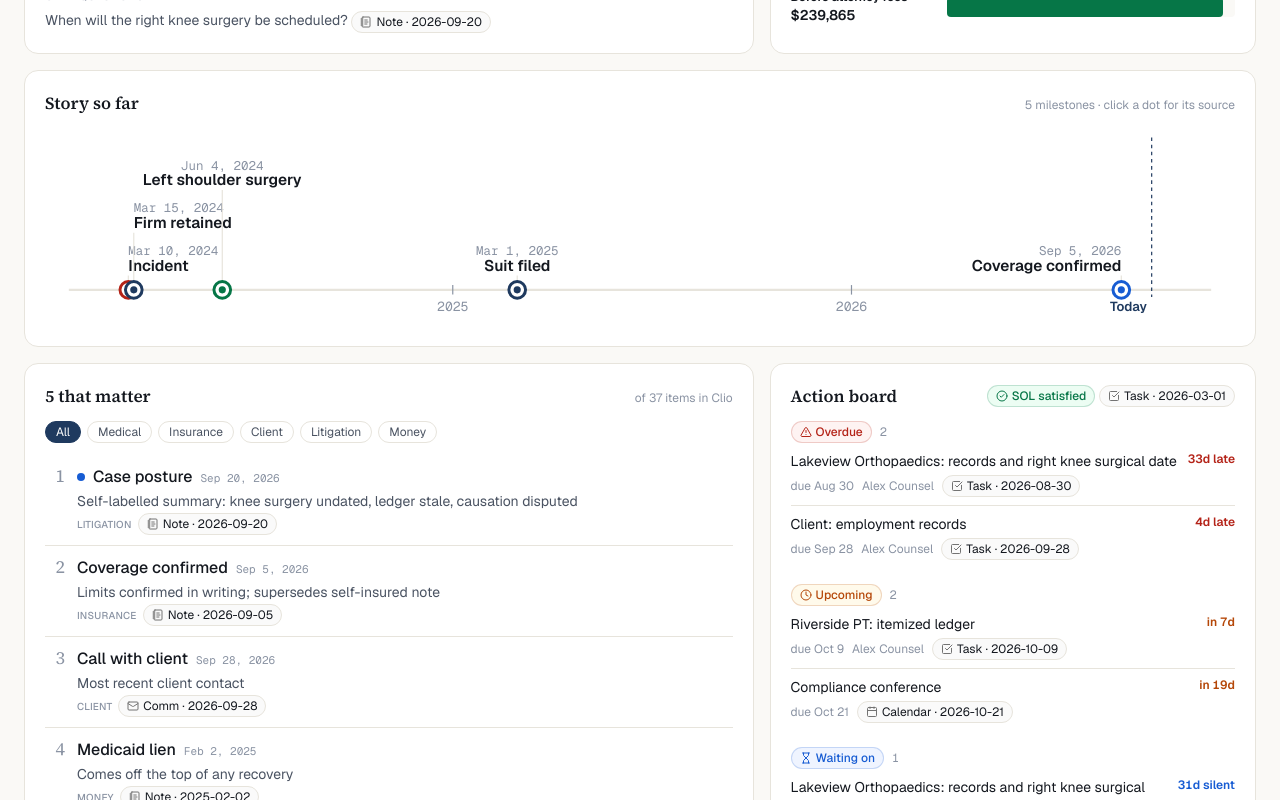
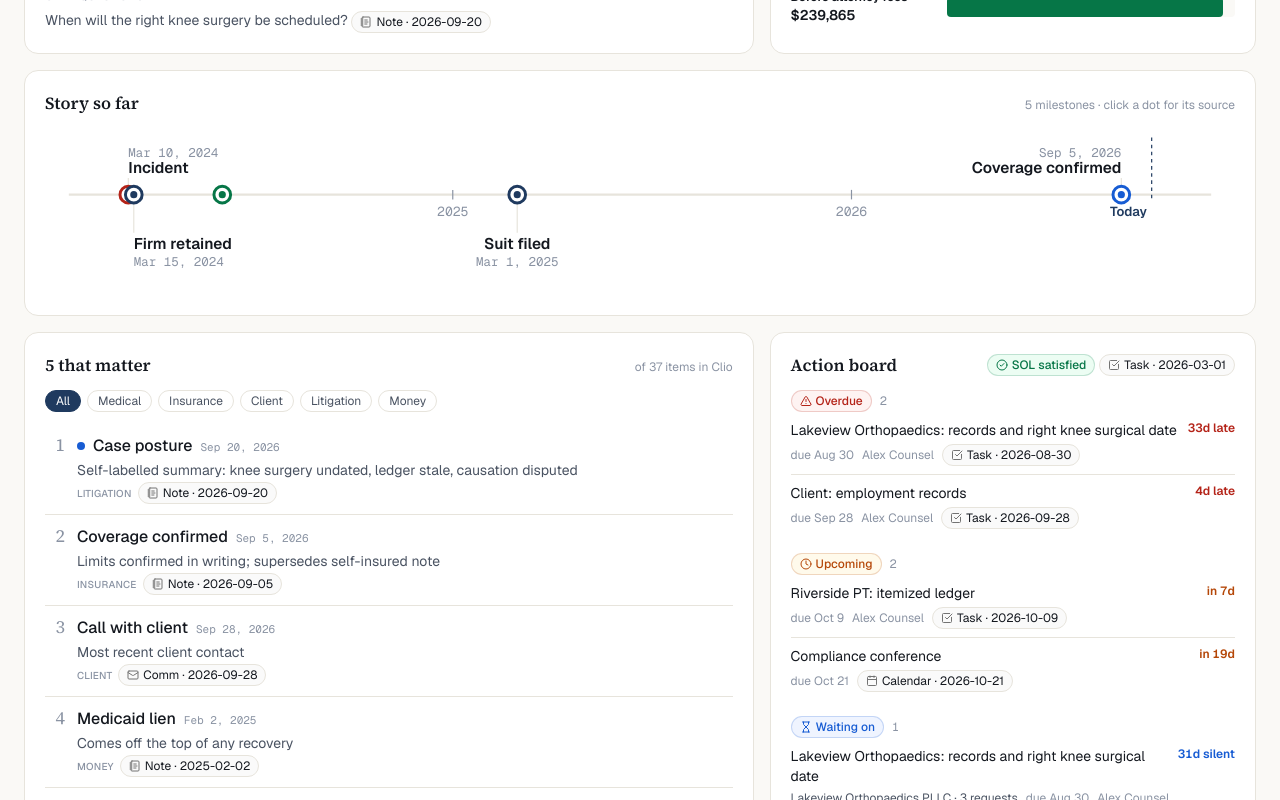
Before and after one commit to EricTran6/swans-applied-ai-hackathon, a Next.js app: page /dev/brief in a window 1280 px wide. Shown: the part 900-1700 px from the top of the page. Built offline with nearby package versions, Linux system fonts and the light colour scheme.

Commit message:
fix: mobile header overflow, story strip label collisions, unique chip keys, formatted evidence dates, change-list popover

```diff
--- a/src/components/brief/Header.tsx
+++ b/src/components/brief/Header.tsx
@@ -58,7 +58,7 @@ export function BriefHeader({ digest, toolbar }: { digest: Digest; toolbar?: Rea
             )}
             {lc && <Refs refs={[lc.ref]} max={1} />}
             {client.nextTouchpoint && (
-              <span className="inline-flex items-center gap-1 text-xs text-ink-2">
+              <span className="inline-flex max-w-full flex-wrap items-center gap-1 text-xs text-ink-2">
                 <CalendarClock className="size-3.5 text-ink-3" aria-hidden />
                 Next: {client.nextTouchpoint.title} · {formatDate(client.nextTouchpoint.date, { year: false })}
                 <Refs refs={[client.nextTouchpoint.ref]} max={1} />
@@ -68,8 +68,8 @@ export function BriefHeader({ digest, toolbar }: { digest: Digest; toolbar?: Rea
           {lc?.summary && <p className="text-xs text-ink-3">“{lc.summary}”</p>}
           {client.statusChips.length > 0 && (
             <div className="flex flex-wrap items-center gap-1.5">
-              {client.statusChips.map((c) => (
-                <span key={c.text} className="inline-flex items-center gap-1">
+              {client.statusChips.map((c, i) => (
+                <span key={`${c.text}-${i}`} className="inline-flex max-w-full items-center gap-1">
                   <Pill tone="neutral">{c.text}</Pill>
                   <Refs refs={c.refs} max={1} />
                 </span>
--- a/src/components/brief/InjuriesAndTable.tsx
+++ b/src/components/brief/InjuriesAndTable.tsx
@@ -4,7 +4,7 @@ import { ArrowDown, ArrowUp } from "lucide-react";
 import type { Injury, TimelineEvent } from "@/lib/types";
 import { SourceChip, useEvidence } from "@/components/evidence";
 import { cn } from "@/lib/utils";
-import { formatDate, groupInjuries, sortFilterTimeline, type TimelineSortKey } from "./lib";
+import { formatDate, groupInjuries, uniqueRefs, sortFilterTimeline, type TimelineSortKey } from "./lib";
 import { Empty, Panel, Pill, Refs, itemKey, type Tone } from "./primitives";
 import { CATEGORY_COLOR } from "./StoryStrip";
 
@@ -34,8 +34,8 @@ export function Injuries({ injuries }: { injuries: Injury[] }) {
                       {i.firstDocumented && <span className="text-xs text-ink-3">since {formatDate(i.firstDocumented)}</span>}
                     </div>
                     <div className="flex flex-wrap gap-1">
-                      {i.refs.map((r) => (
-                        <SourceChip key={r.drawerKey} sourceRef={r} label={r.page ? `p${r.page}` : undefined} />
+                      {uniqueRefs(i.refs).map((r, ri) => (
+                        <SourceChip key={`${r.drawerKey}-${ri}`} sourceRef={r} label={r.page ? `p${r.page}` : undefined} />
                       ))}
                     </div>
                   </li>
--- a/src/components/brief/StoryStrip.tsx
+++ b/src/components/brief/StoryStrip.tsx
@@ -15,13 +15,36 @@ function clip(s: string, n: number): string {
   return s.length > n ? `${s.slice(0, n - 1)}…` : s;
 }
 
+const CHAR_W = 7;       // approx px per char at 13px semibold
+const LABEL_GAP = 8;    // min horizontal gap between labels on the same side
+const MAX_TITLE = 24;
+
+interface Placed { x: number; anchor: "start" | "middle" | "end"; side: "above" | "below" | null }
+
+/** Greedy chronological placement: try the alternating side first, then the other; hide the label if neither fits. */
+function placeLabels(points: { event: TimelineEvent; x: number }[]): Placed[] {
+  const lastRight = { above: -Infinity, below: -Infinity };
+  return points.map(({ event, x }, i) => {
+    const anchor = x < 110 ? "start" : x > W - 110 ? "end" : "middle";
+    const w = Math.max(clip(event.title, MAX_TITLE).length, 14) * CHAR_W;
+    const left = anchor === "start" ? x : anchor === "end" ? x - w : x - w / 2;
+    const right = left + w;
+    const order = i % 2 === 0 ? (["above", "below"] as const) : (["below", "above"] as const);
+    const side = order.find((sd) => left >= lastRight[sd] + LABEL_GAP) ?? null;
+    if (side) lastRight[side] = right;
+    return { x, anchor, side };
+  });
+}
+
 export function StoryStrip({ timeline, newKeys }: { timeline: TimelineEvent[]; newKeys?: Set<string> }) {
   const { open } = useEvidence();
   const now = useNow(60_000);
   const milestones = timeline.filter((e) => e.milestone);
-  const layout = stripLayout(milestones, { width: W, pad: 70, minGap: 150, maxLanes: 3, now: now ?? undefined });
-  const axisY = 18 + layout.lanes * LANE_H + 10;
-  const H = axisY + 30;
+  const layout = stripLayout(milestones, { width: W, pad: 70, minGap: 150, maxLanes: 1, now: now ?? undefined });
+  const placed = placeLabels(layout.points);
+  const hasBelow = placed.some((p) => p.side === "below");
+  const axisY = 56;
+  const H = axisY + (hasBelow ? 84 : 30);
 
   return (
     <Panel title="Story so far" aside={`${milestones.length} milestones · click a dot for its source`}>
@@ -31,8 +54,8 @@ export function StoryStrip({ timeline, newKeys }: { timeline: TimelineEvent[]; n
         <div className="-mx-1 overflow-x-auto px-1">
           <svg viewBox={`0 0 ${W} ${H}`} className="block w-full min-w-[720px]" role="img" aria-label="Case milestones timeline">
             <line x1={20} x2={W - 20} y1={axisY} y2={axisY} stroke="var(--line)" strokeWidth={2} />
-            {layout.ticks.map((t) => (
-              <g key={t.label}>
+            {layout.ticks.map((t, i) => (
+              <g key={`${t.label}-${i}`}>
                 <line x1={t.x} x2={t.x} y1={axisY - 4} y2={axisY + 4} stroke="var(--ink-3)" />
                 <text x={t.x} y={axisY + 18} textAnchor="middle" fontSize={11} fill="var(--ink-3)" fontFamily="var(--font-geist-mono)">{t.label}</text>
               </g>
@@ -43,15 +66,17 @@ export function StoryStrip({ timeline, newKeys }: { timeline: TimelineEvent[]; n
                 <text x={layout.today} y={axisY + 18} textAnchor="end" dx={-4} fontSize={11} fontWeight={600} fill="var(--navy)">Today</text>
               </g>
             )}
-            {layout.points.map(({ event, x, lane }) => {
-              const labelY = axisY - 16 - lane * LANE_H;
-              const anchor = x < 110 ? "start" : x > W - 110 ? "end" : "middle";
+            {layout.points.map(({ event, x }, i) => {
+              const { anchor, side } = placed[i]!;
+              const above = side === "above";
+              const titleY = above ? axisY - 18 : axisY + 46;
+              const dateY = above ? titleY - 14 : titleY + 14;
               const ref = event.refs[0];
               const isNew = ref ? newKeys?.has(`${ref.sourceType}:${ref.clioId}`) : false;
               const act = () => ref && open(ref);
               return (
                 <g
-                  key={event.id}
+                  key={`${event.id}-${i}`}
                   role="button"
                   tabIndex={0}
                   className="cursor-pointer outline-none [&:focus-visible_circle]:stroke-[3]"
@@ -59,14 +84,18 @@ export function StoryStrip({ timeline, newKeys }: { timeline: TimelineEvent[]; n
                   onKeyDown={(e) => { if (e.key === "Enter" || e.key === " ") { e.preventDefault(); act(); } }}
                 >
                   <title>{`${event.title} · ${formatDate(event.date)} (${event.derivation})`}</title>
-                  <line x1={x} x2={x} y1={labelY + 4} y2={axisY} stroke="var(--line)" />
+                  {side && <line x1={x} x2={x} y1={above ? titleY + 4 : axisY} y2={above ? axisY : titleY - 14} stroke="var(--line)" />}
                   <circle cx={x} cy={axisY} r={7} fill="white" stroke={CATEGORY_COLOR[event.category]} strokeWidth={2.5} />
                   <circle cx={x} cy={axisY} r={3} fill={CATEGORY_COLOR[event.category]} />
                   {isNew && <circle cx={x + 7} cy={axisY - 7} r={3.5} fill="var(--info)" />}
-                  <text x={x} y={labelY - 13} textAnchor={anchor} fontSize={10.5} fill="var(--ink-3)" fontFamily="var(--font-geist-mono)">
-                    {formatDate(event.date)}{event.derivation === "inferred" ? " ~" : ""}
-                  </text>
-                  <text x={x} y={labelY} textAnchor={anchor} fontSize={13} fontWeight={600} fill="var(--ink)">{clip(event.title, 24)}</text>
+                  {side && (
+                    <>
+                      <text x={x} y={dateY} textAnchor={anchor} fontSize={10.5} fill="var(--ink-3)" fontFamily="var(--font-geist-mono)">
+                        {formatDate(event.date)}{event.derivation === "inferred" ? " ~" : ""}
+                      </text>
+                      <text x={x} y={titleY} textAnchor={anchor} fontSize={13} fontWeight={600} fill="var(--ink)">{clip(event.title, MAX_TITLE)}</text>
+                    </>
+                  )}
                 </g>
               );
             })}
--- a/src/components/brief/primitives.tsx
+++ b/src/components/brief/primitives.tsx
@@ -27,8 +27,8 @@ export function Refs({ refs, max = 3, className }: { refs: SourceRef[]; max?: nu
   if (!list.length) return null;
   const shown = list.slice(0, max);
   return (
-    <span className={cn("inline-flex flex-wrap items-center gap-1 align-middle", className)}>
-      {shown.map((r) => <SourceChip key={r.drawerKey} sourceRef={r} label={chipLabel(r)} />)}
+    <span className={cn("inline-flex max-w-full shrink-0 flex-wrap items-center gap-1 align-middle", className)}>
+      {shown.map((r, i) => <SourceChip key={`${r.drawerKey}-${i}`} sourceRef={r} label={chipLabel(r)} />)}
       {list.length > max && <span className="font-mono text-[11px] text-ink-3">+{list.length - max}</span>}
     </span>
   );
@@ -57,7 +57,7 @@ export function Pill({ tone = "neutral", className, children, title }: {
   tone?: Tone; className?: string; children: React.ReactNode; title?: string;
 }) {
   return (
-    <span title={title} className={cn("inline-flex items-center gap-1 rounded-full border px-2 py-0.5 text-xs font-medium whitespace-nowrap", TONE[tone], className)}>
+    <span title={title} className={cn("inline-flex items-center gap-1 max-w-full rounded-full border px-2 py-0.5 text-xs font-medium break-words whitespace-normal", TONE[tone], className)}>
       {children}
     </span>
   );
--- a/src/components/evidence/EvidenceDrawer.tsx
+++ b/src/components/evidence/EvidenceDrawer.tsx
@@ -6,7 +6,7 @@ import { Sheet, SheetContent, SheetHeader, SheetTitle, SheetDescription } from "
 import { Badge } from "@/components/ui/badge";
 import { splitByQuote } from "./highlight";
 import { PdfViewer } from "./PdfViewer";
-import { SOURCE_LABEL } from "./meta";
+import { SOURCE_LABEL, formatSourceDate } from "./meta";
 
 type SourcePayload = { record: ClioRecord; documentText?: { page: number; pageCount: number; text: string } };
 
@@ -39,7 +39,7 @@ export function EvidenceDrawer({ sourceRef, onClose }: { sourceRef: SourceRef |
             <SheetHeader className="p-0 pr-8">
               <div className="flex flex-wrap items-center gap-2">
                 <Badge variant="secondary">{SOURCE_LABEL[sourceRef.sourceType]}</Badge>
-                {(rec?.sourceDate ?? sourceRef.sourceDate) && <span className="text-xs text-muted-foreground">{rec?.sourceDate ?? sourceRef.sourceDate}</span>}
+                {(rec?.sourceDate ?? sourceRef.sourceDate) && <span className="text-xs text-muted-foreground">{formatSourceDate((rec?.sourceDate ?? sourceRef.sourceDate)!)}</span>}
                 {isDoc && <Badge variant="outline">page {page}</Badge>}
               </div>
               <SheetTitle>{rec?.title ?? sourceRef.value}</SheetTitle>
--- a/src/components/evidence/index.tsx
+++ b/src/components/evidence/index.tsx
@@ -5,7 +5,7 @@ import { Briefcase, Calendar, CheckSquare, FileText, Mail, NotebookText, Receipt
 import type { SourceRef, SourceType } from "@/lib/types";
 import { HoverCard, HoverCardContent, HoverCardTrigger } from "@/components/ui/hover-card";
 import { EvidenceDrawer } from "./EvidenceDrawer";
-import { SOURCE_LABEL } from "./meta";
+import { SOURCE_LABEL, formatSourceDate } from "./meta";
 
 const ICONS: Record<SourceType, LucideIcon> = {
   matter: Briefcase, custom_field: Tag, contact: User, note: NotebookText, communication: Mail,
@@ -43,7 +43,7 @@ export function SourceChip({ sourceRef, label }: { sourceRef: SourceRef; label?:
       <HoverCardTrigger
         render={
           <button type="button" data-drawer-key={sourceRef.drawerKey} onClick={() => open(sourceRef)}
-            className="inline-flex items-center gap-1 rounded-full border bg-muted/50 px-2 py-0.5 text-xs text-foreground hover:bg-muted focus-visible:outline-2 focus-visible:outline-ring" />
+            className="inline-flex shrink-0 items-center gap-1 whitespace-nowrap rounded-full border bg-muted/50 px-2 py-0.5 text-xs text-foreground hover:bg-muted focus-visible:outline-2 focus-visible:outline-ring" />
         }
       >
         <Icon className="size-3 shrink-0 text-muted-foreground" aria-hidden />
@@ -51,7 +51,7 @@ export function SourceChip({ sourceRef, label }: { sourceRef: SourceRef; label?:
       </HoverCardTrigger>
       <HoverCardContent className="w-64 space-y-1 text-xs">
         <div className="font-medium">{SOURCE_LABEL[sourceRef.sourceType]}{sourceRef.page ? `, page ${sourceRef.page}` : ""}</div>
-        {sourceRef.sourceDate && <div className="text-muted-foreground">{sourceRef.sourceDate}</div>}
+        {sourceRef.sourceDate && <div className="text-muted-foreground">{formatSourceDate(sourceRef.sourceDate)}</div>}
         <div>Derivation: {DERIVATION[sourceRef.derivation]}</div>
         <div>{sourceRef.quoteVerified ? "Quote verified" : sourceRef.sourceType === "document" ? "Model-read, check page" : "No quote to verify"}</div>
         <div className="text-muted-foreground">Click to open source</div>
```
Also changed, not shown: src/components/brief/BriefView.tsx (+41 -6 lines), src/components/evidence/meta.ts (+7 -0 lines).
